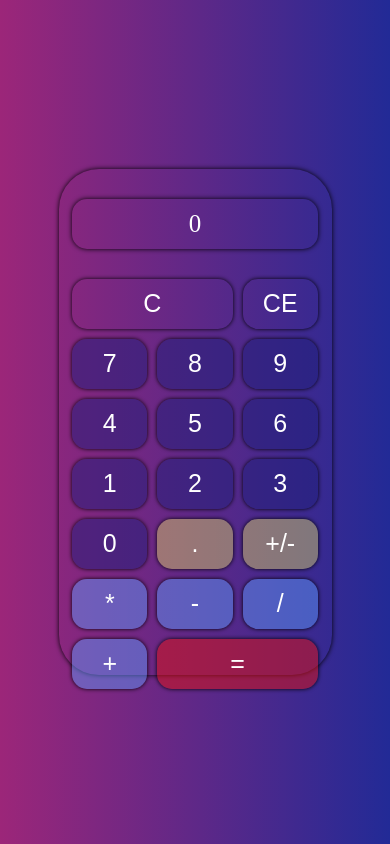
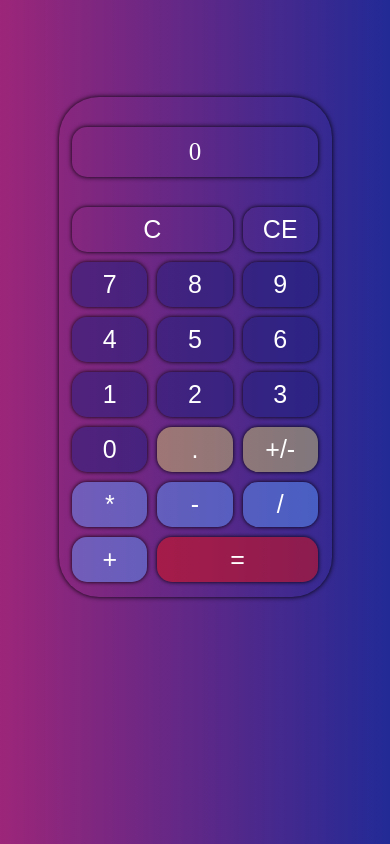
Before and after one commit to dawvvlad/myCalculator, a plain HTML site: page index.html in a window 390 px wide. Drawn offline with Linux system fonts and the light colour scheme.

Commit message:
Update style.css

```diff
--- a/style.css
+++ b/style.css
@@ -46,9 +46,10 @@ body {
 @media (max-width: 800px) {
     .calc-wrapper {
         width: 70%;
-        max-height: 60vh;
+        max-height: 40vh;
         box-shadow: 0 0 5px black;
         border-radius: 40px;
+        margin-bottom: 150px;
         padding-bottom: 20px;
     }
 }
@@ -104,7 +105,7 @@ button {
 
 @media (max-width: 800px) {
     button {
-        height: 50px;
+        height: 45px;
         cursor: pointer;
         border-radius: 15px;
         color: white;
```
